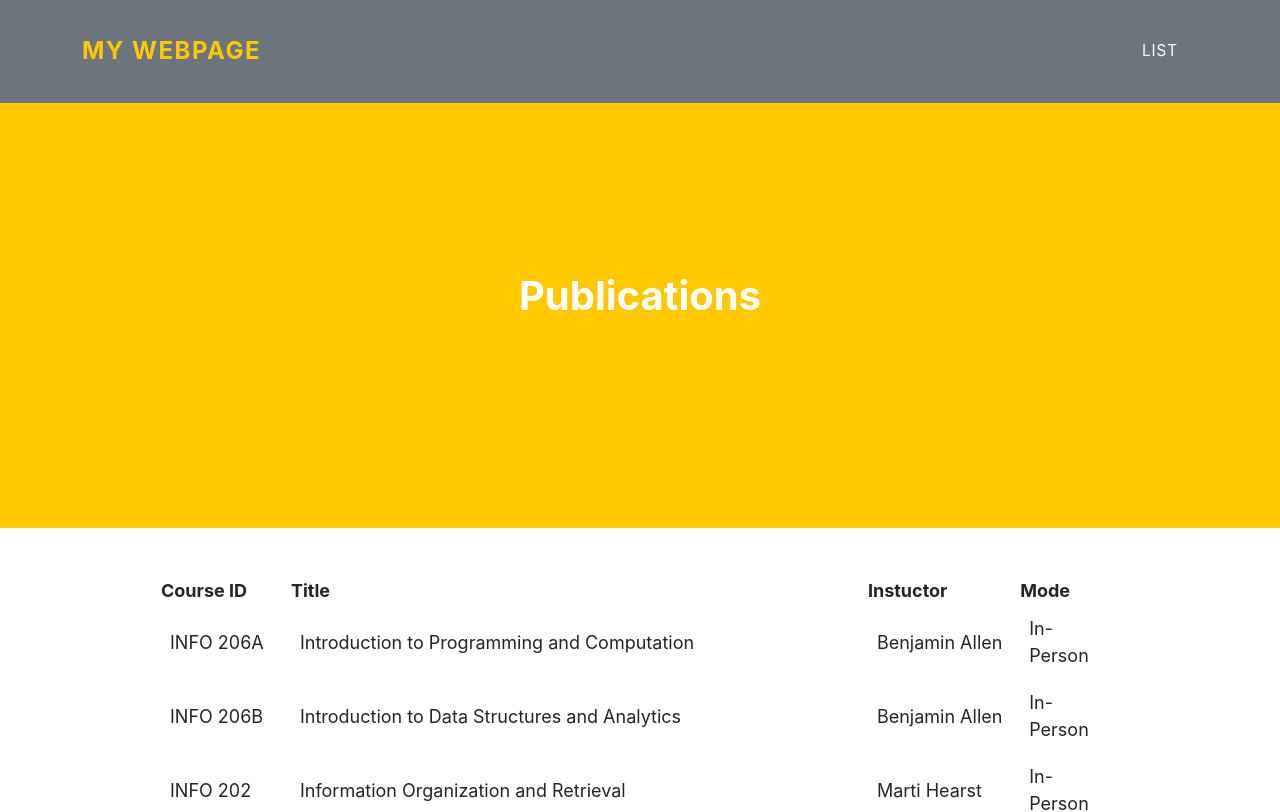
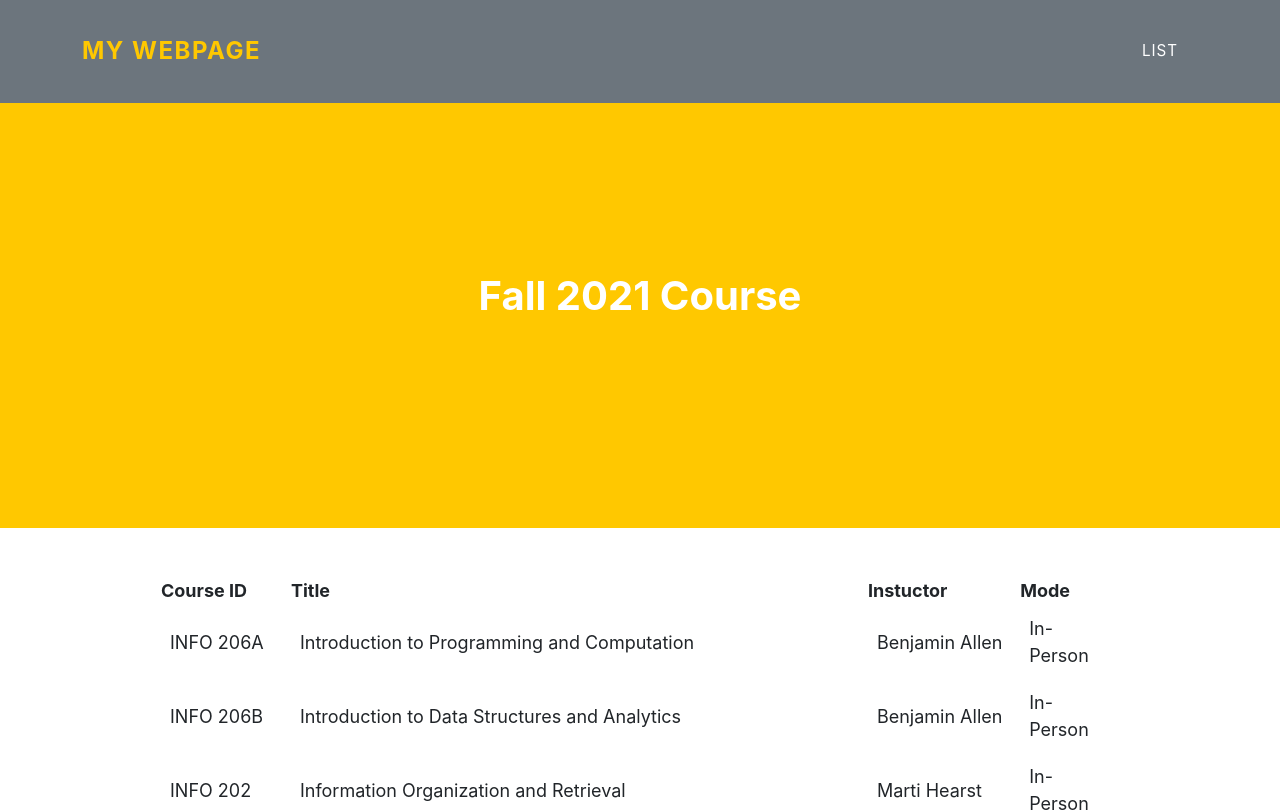
Before and after one commit to najayi/najayi.github.io, a plain HTML site: page list.html in a window 1280 px wide. Shown: the top 812 px of the page. Drawn offline with Linux system fonts and the light colour scheme.

Commit message:
update index.html and list.html

```diff
--- a/list.html
+++ b/list.html
@@ -3,7 +3,7 @@
     <header>
         <link rel="stylesheet" href="Example CSS Style Templates/style1.css">
         <link rel="stylesheet" href="table_style.css">
-        <title>Dara's Website</title>
+        <title>Dara's Webpage</title>
     </header>
     <body>
         <!---Navigation--->
@@ -20,7 +20,7 @@
         </nav>
         <!--This code creates the middle section of the webpage-->
         <header class="masthead bg-primary text-white text-center">
-            <h1>Publications</h1>
+            <h1>Fall 2021 Course</h1>
         </header>
         <!--Here is where the table will be loaded in.  The actual table will be loaded in JavaScript.-->
         <center>
```
Also changed, not shown: index.html (+2 -2 lines).
